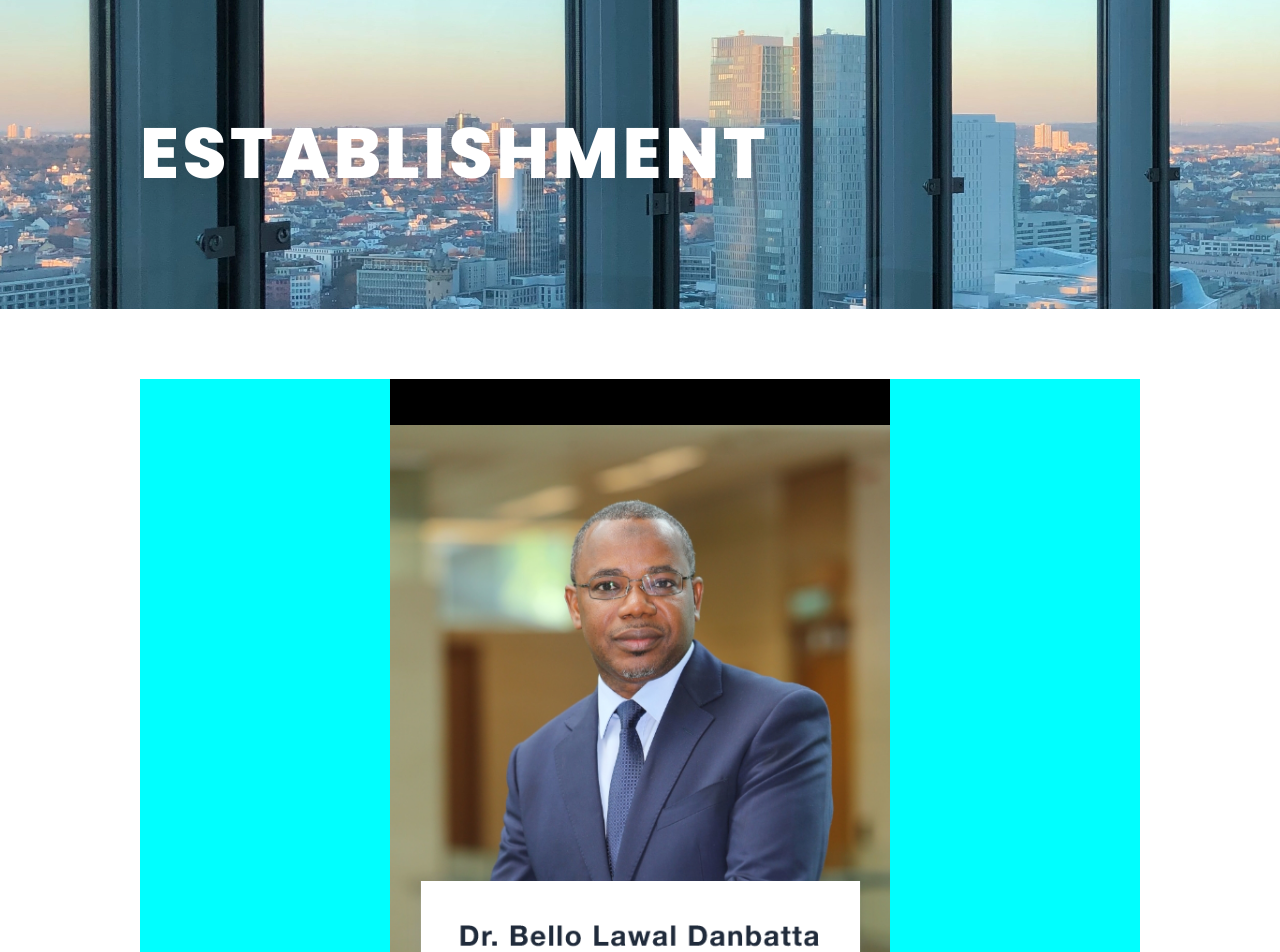
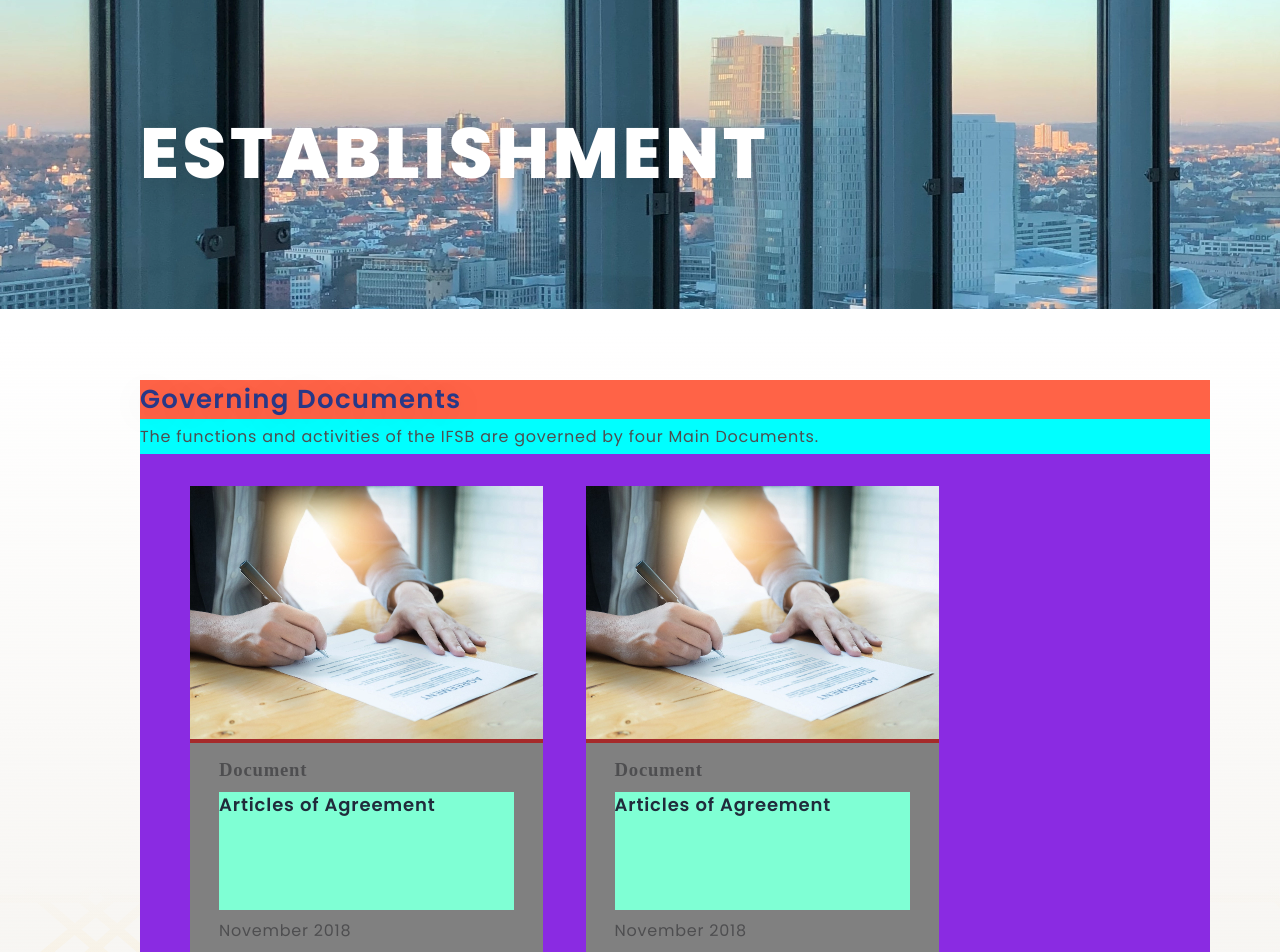
Before and after one commit to Evernew998/seetru-studio-assessment, a React (Vite) app in the folder ISFBWebApp/: page / in a window 1280 px wide. Shown: the top 952 px of the page. Built offline with nearby package versions, Linux system fonts and the light colour scheme.

Commit message:
governing documents

```diff
--- a/ISFBWebApp/src/App.jsx
+++ b/ISFBWebApp/src/App.jsx
@@ -8,6 +8,7 @@ import PolicyFooter from './components/PolicyFooter'
 import Newsletter from './components/Newsletter'
 import Banner from './components/Banner'
 import Profile from './components/Profile'
+import Document from './components/Document'
 //import Contact from './components/Contact'
 
 
@@ -107,6 +108,7 @@ const App = () => {
       */
       }
       <Banner banner={banner}/>
+      <Document />
       <Profile profileCards={profileCards}/>
       <Footer />
     </div>
--- /dev/null
+++ b/ISFBWebApp/src/components/Document.jsx
@@ -0,0 +1,21 @@
+import './css/Document.css'
+import background from '../assets/white-gold-background.svg'
+import DocumentCard from './DocumentCard'
+
+const Document = () => {
+  const style = {
+    backgroundImage: `url(${background})`
+  }
+  return (
+    <div className="document" style={style}>
+      <h2>Governing Documents</h2>
+      <p>The functions and activities of the IFSB are governed by four Main Documents.</p>
+      <div className="document-cards">
+        <DocumentCard />
+        <DocumentCard />
+      </div>
+    </div>
+  )
+}
+
+export default Document
--- /dev/null
+++ b/ISFBWebApp/src/components/DocumentCard.jsx
@@ -0,0 +1,19 @@
+import './css/DocumentCard.css'
+import signingAgreementImg from '../assets/signing-agreement.png'
+
+const DocumentCard = () => {
+  return (
+    <div className="document-card">
+      <div className="document-card-image-container">
+        <img src={signingAgreementImg} alt="A picture of a close up of a business man signing agreement contract" />
+      </div>
+      <div className="document-card-text-container">
+        <h3>Document</h3>
+        <h4>Articles of Agreement</h4>
+        <p>November 2018</p>
+      </div>
+    </div>
+  )
+}
+
+export default DocumentCard
--- /dev/null
+++ b/ISFBWebApp/src/components/css/Document.css
@@ -0,0 +1,27 @@
+.document {
+  padding: 70.5px;
+  padding-left: 140px;
+}
+
+.document h2 {
+  background-color: tomato;
+  font: normal normal 600 26px Poppins;
+  letter-spacing: 1.3px;
+  color: #283887;
+  text-shadow: 0px 5px 35px #00000029;
+}
+
+.document > p {
+  background-color: aqua;
+  font: normal normal normal 16px/35px Poppins;
+  letter-spacing: 0.77px;
+  color: #4E4E50;
+}
+
+.document-cards {
+  background-color: blueviolet;
+  padding: 32px 50px 0px 50px;
+  display: flex;
+  flex-wrap: wrap;
+  gap: 42.5px;
+}
--- /dev/null
+++ b/ISFBWebApp/src/components/css/DocumentCard.css
@@ -0,0 +1,38 @@
+.document-card {
+  background-color: brown;
+}
+
+.document-card-image-container {
+}
+
+.document-card-image-container img {
+  max-width: 100%;
+  height: auto;
+}
+
+.document-card-text-container {
+  background-color: gray;
+  padding: 16px 29px 29px 29px;
+}
+
+.document-card-text-container h3 {
+  margin-bottom: 11px;
+  font: normal normal medium 16px/25px Poppins;
+  letter-spacing: 0.77px;
+  color: #4E4E50;
+}
+
+.document-card-text-container h4 {
+  height: 118px;
+  margin-bottom: 11px;
+  background-color: aquamarine;
+  font: normal normal 600 18px/25px Poppins;
+  letter-spacing: 0.86px;
+  color: #202B3B;
+}
+
+.document-card-text-container p {
+  font: normal normal normal 16px/20px Poppins;
+  letter-spacing: 0.77px;
+  color: #4E4E50;
+}
--- a/ISFBWebApp/src/components/css/Profile.css
+++ b/ISFBWebApp/src/components/css/Profile.css
@@ -3,19 +3,16 @@
 }
 
 .profile-info-container {
-    background-color: aqua;
     display: flex;
     gap: 60px;
-    margin-bottom: 49px;
+    margin-bottom: 47px;
 }
 
 .profile-image-container {
-    background-color: black;
     width: 534px;
 }
 
 .profile-image {
-    background-color: blueviolet;
     width: 100%;
     position: relative;
     padding-bottom: 123.5%;
@@ -23,7 +20,6 @@
 }
 
 .profile-image img {
-    background-color: red;
     height: 100%;
     width: 100%;
     left: 0;
```
Also changed, not shown: ISFBWebApp/src/assets/signing-agreement.png (added), ISFBWebApp/src/assets/white-gold-background.svg (added).
